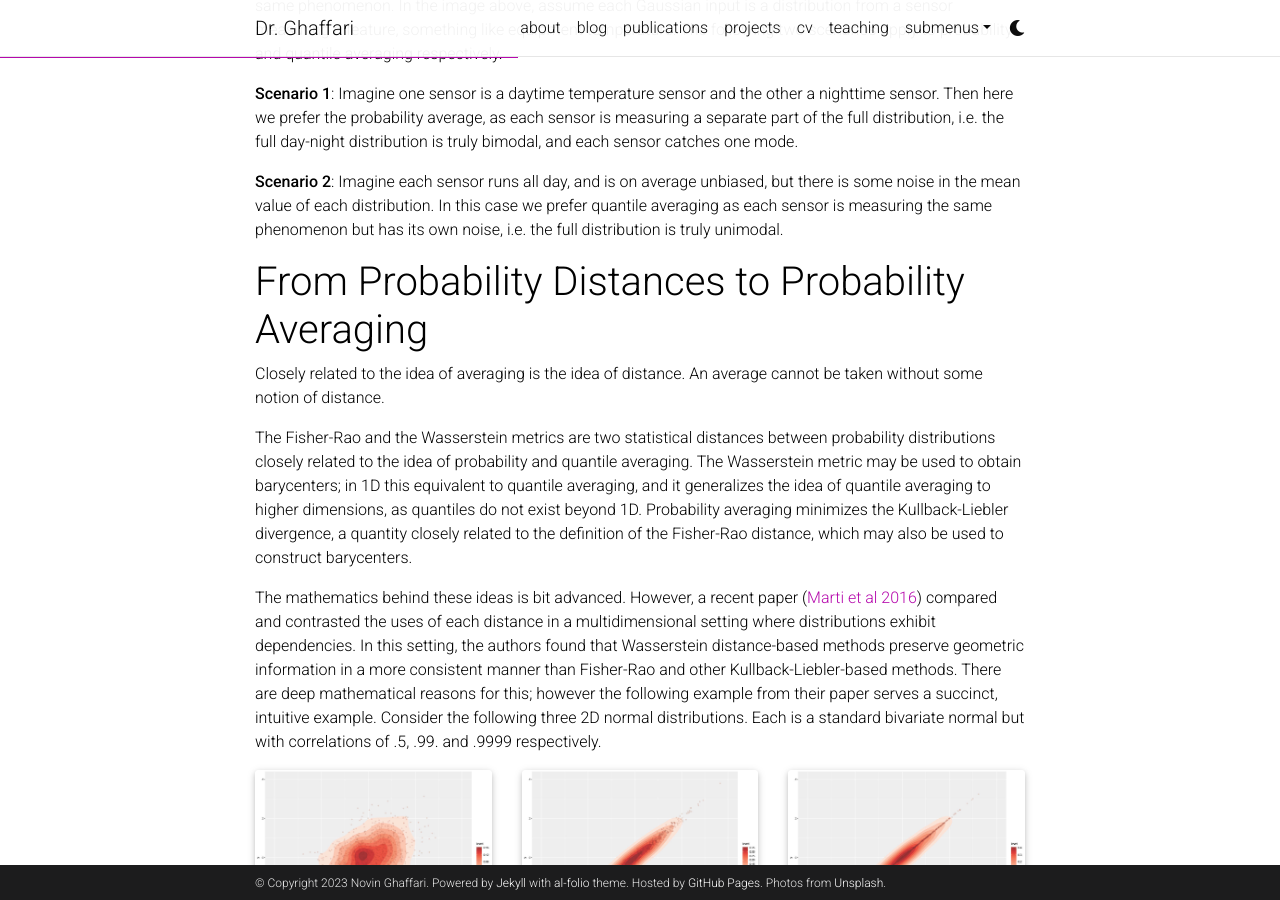
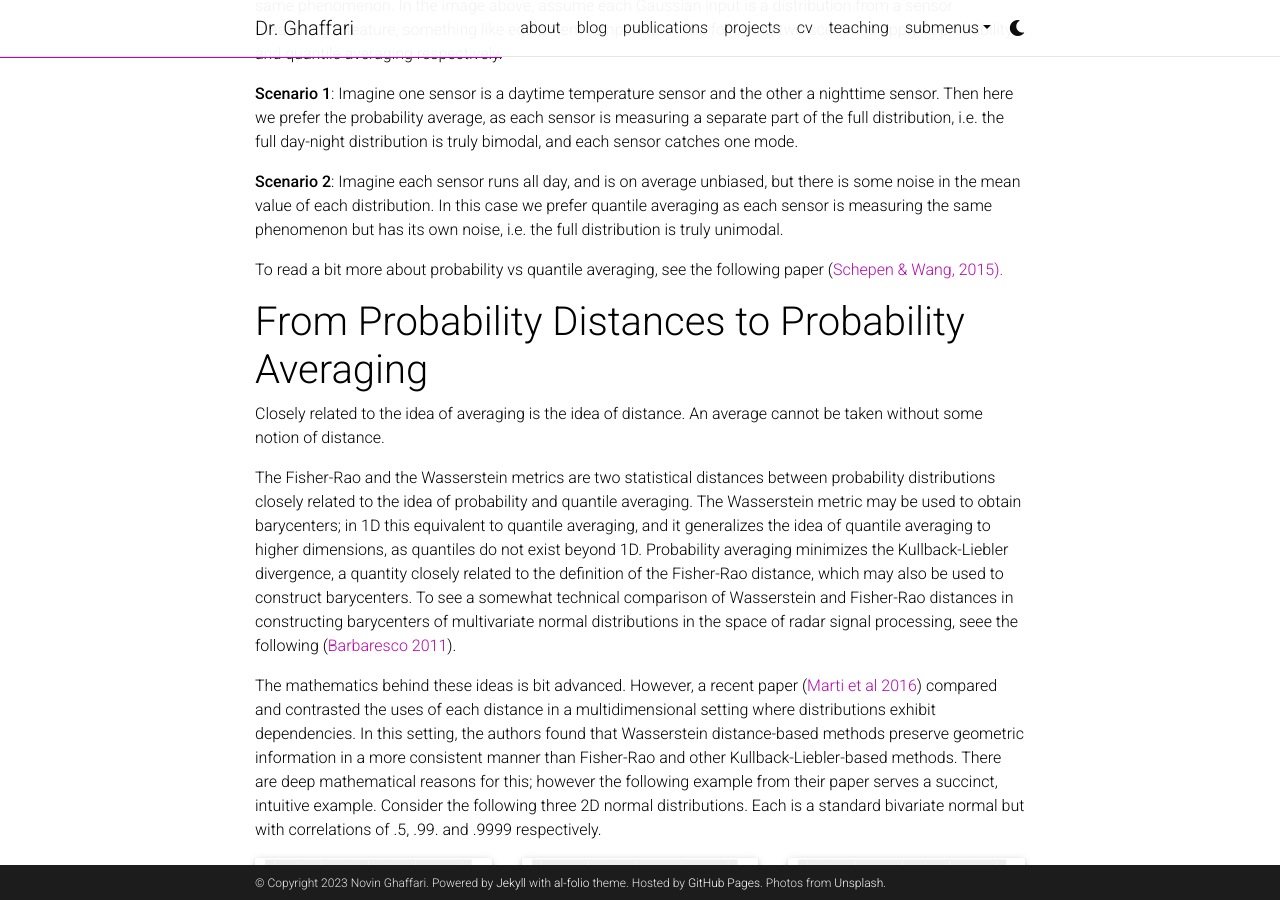
Before and after one commit to nghaffari/nghaffari.github.io, a Jekyll site: the page built from _projects/2_project.md, in a window 1280 px wide and 900 px high, scrolled down 1064 px. Built offline with Jekyll 4.4.1, drawn with Linux system fonts in a browser that asks for light colours; full-size pictures stand in for the smaller copies a plugin makes; comment, search, counter and statistics services are not loaded; a style sheet for code colours, icons or effects is not loaded.

Commit message:
Update 2_project.md

```diff
--- a/_projects/2_project.md
+++ b/_projects/2_project.md
@@ -32,11 +32,13 @@ We may prefer one or the other, depending on the application of interest. In a n
 
 **Scenario 2**: Imagine each sensor runs all day, and is on average unbiased, but there is some noise in the mean value of each distribution. In this case we prefer quantile averaging as each sensor is measuring the same phenomenon but has its own noise, i.e. the full distribution is truly unimodal.
 
+To read a bit more about probability vs quantile averaging, see the following paper (<a href="https://doi.org/10.1002/2014WR016163">Schepen & Wang, 2015).
+
 # From Probability Distances to Probability Averaging
 
 Closely related to the idea of averaging is the idea of distance. An average cannot be taken without some notion of distance.
 
-The Fisher-Rao and the Wasserstein metrics are two statistical distances between probability distributions closely related to the idea of probability and quantile averaging. The Wasserstein metric may be used to obtain barycenters; in 1D this equivalent to quantile averaging, and it generalizes the idea of quantile averaging to higher dimensions, as quantiles do not exist beyond 1D. Probability averaging minimizes the Kullback-Liebler divergence, a quantity closely related to the definition of the Fisher-Rao distance, which may also be used to construct barycenters.
+The Fisher-Rao and the Wasserstein metrics are two statistical distances between probability distributions closely related to the idea of probability and quantile averaging. The Wasserstein metric may be used to obtain barycenters; in 1D this equivalent to quantile averaging, and it generalizes the idea of quantile averaging to higher dimensions, as quantiles do not exist beyond 1D. Probability averaging minimizes the Kullback-Liebler divergence, a quantity closely related to the definition of the Fisher-Rao distance, which may also be used to construct barycenters. To see a somewhat technical comparison of Wasserstein and Fisher-Rao distances in constructing barycenters of multivariate normal distributions in the space of radar signal processing, seee the following (<a href="https://ieeexplore.ieee.org/abstract/document/6042179">Barbaresco 2011</a>).
 
 The mathematics behind these ideas is bit advanced. However, a recent paper (<a href="https://doi.org/10.1109/SSP.2016.7551770">Marti et al 2016</a>) compared and contrasted the uses of each distance in a multidimensional setting where distributions exhibit dependencies. In this setting, the authors found that Wasserstein distance-based methods preserve geometric information in a more consistent manner than Fisher-Rao and other Kullback-Liebler-based methods. There are deep mathematical reasons for this; however the following example from their paper serves a succinct, intuitive example. Consider the following three 2D normal distributions. Each is a standard bivariate normal but with correlations of .5, .99. and .9999 respectively.
 
```
